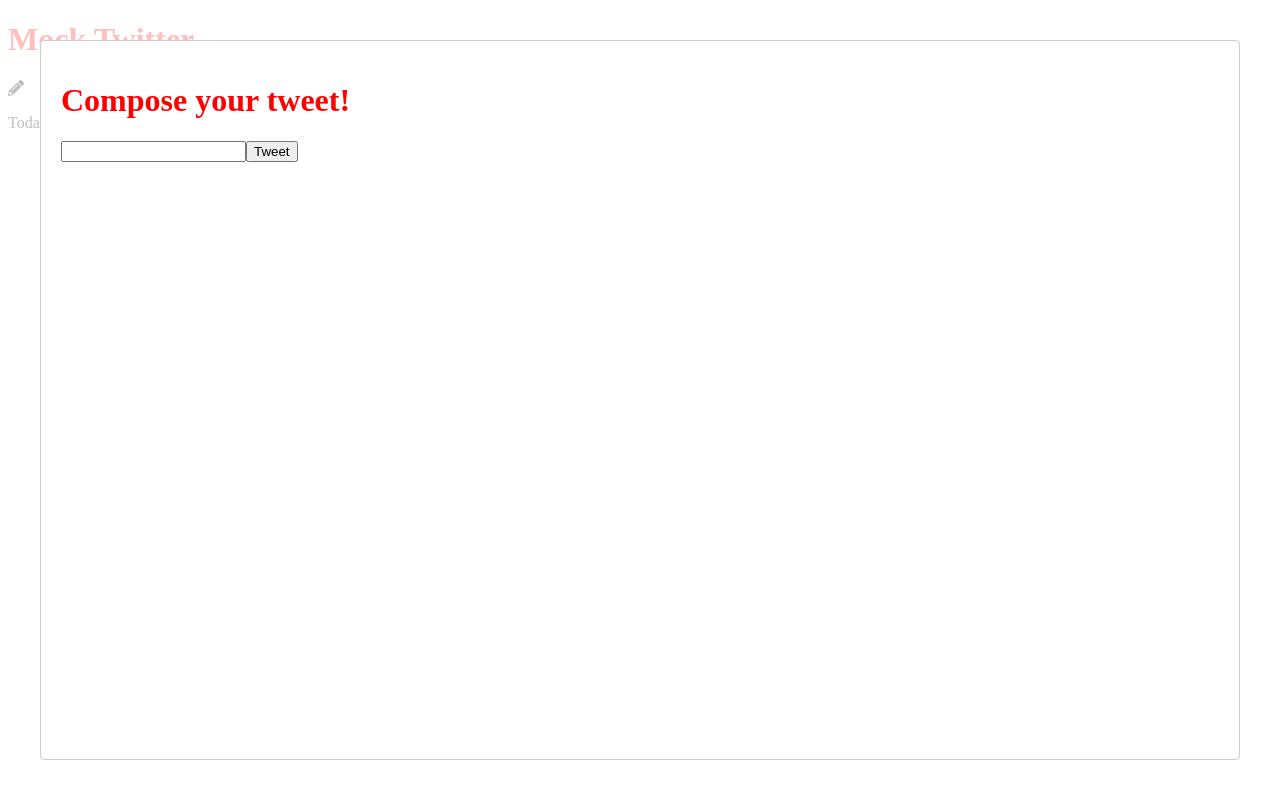
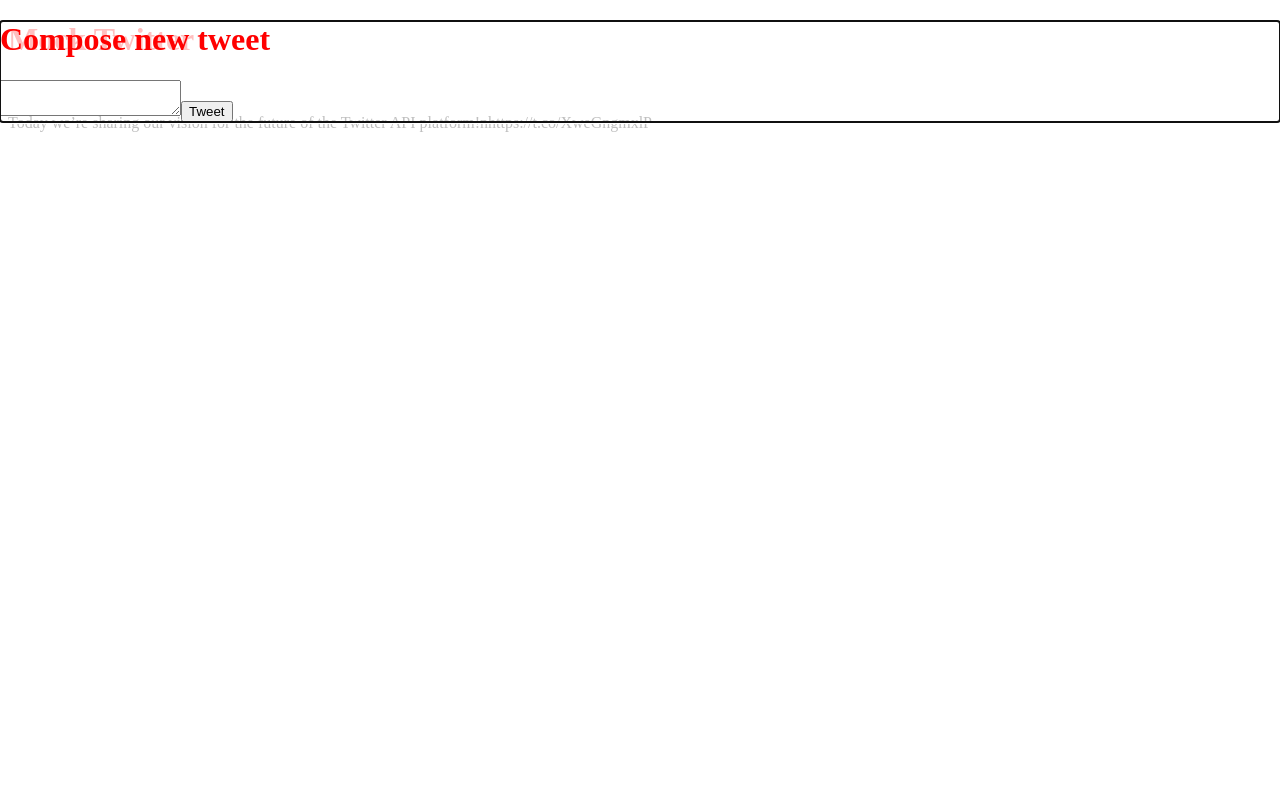
Before and after one commit to MaxwellKendall/mock-twitter, a React app: page / in a window 1280 px wide. Both pictures are taken after a click on the icon 16 px from the left and 87 px from the top of the page. Built offline with nearby package versions, Linux system fonts and the light colour scheme.

Commit message:
compose new tweet container

```diff
--- a/src/components/ComposeTweetModal.jsx
+++ b/src/components/ComposeTweetModal.jsx
@@ -2,31 +2,35 @@
 import { connect } from "react-redux";
 import Modal from "react-modal";
 
-import { publishTweet, toggleModal, updateDraftTweet } from "../actions";
+import { setNewTweet, updateDraftTweet } from "../actions";
 
 class ComposeTweetModal extends Component {
   updateDraftTweet = e => {
     this.props.updateDraftTweet(e.target.value);
   };
 
-  publishTweet = () => {
-    this.props.publishTweet({ text: this.props.draftTweet });
+  setNewTweet = () => {
+    this.props.setNewTweet(this.props.draftTweet);
   };
 
   render() {
     return (
       <Modal
         isOpen={this.props.showModal}
+        shouldCloseOnEsc
+        className="compose-tweet-modal__container"
+        shouldCloseOnOverlayClick
         onRequestClose={() => this.props.setModal(false)}
       >
-        <div className="compose-tweet-modal">
-          <h1 className="compose-tweet-modal__header">Compose your tweet!</h1>
-          <input
+        <h1 className="compose-tweet-modal__header">Compose new tweet</h1>
+        <div className="compose-tweet-modal__body">
+          <textarea
             type="text"
+            maxlength="220"
             value={this.props.draftTweet}
             onChange={this.updateDraftTweet}
           />
-          <button onClick={this.publishTweet}>Tweet</button>
+          <button onClick={this.setNewTweet}>Tweet</button>
         </div>
       </Modal>
     );
@@ -38,7 +42,7 @@
 });
 
 const mapDispatchToProps = dispatch => ({
-  publishTweet: tweet => dispatch(publishTweet(tweet)),
+  setNewTweet: tweet => dispatch(setNewTweet(tweet)),
   updateDraftTweet: tweet => dispatch(updateDraftTweet(tweet))
 });
 
```
